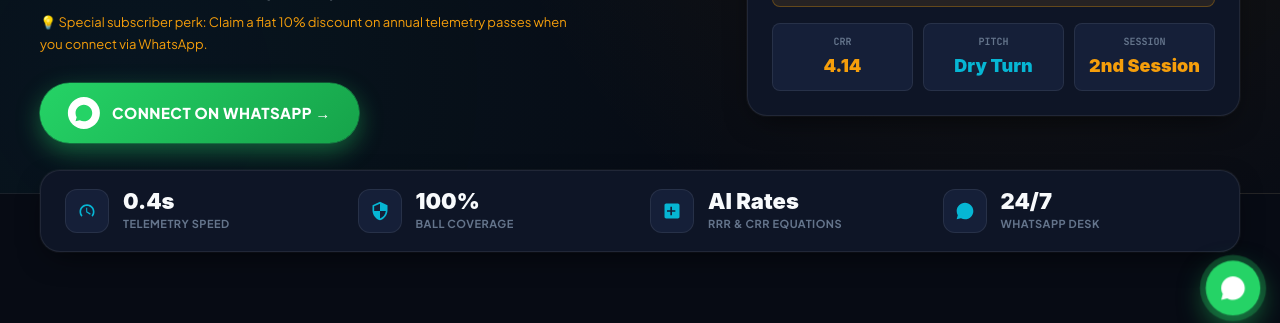
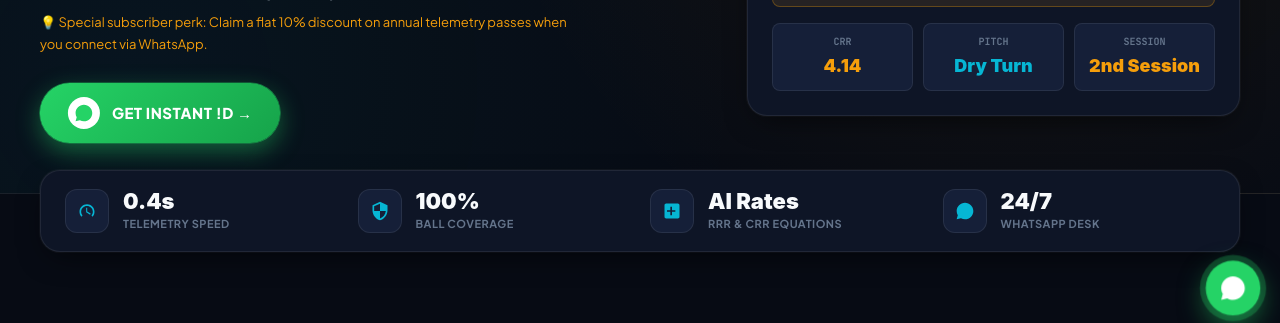
Before and after one commit to piyushjsk1-collab/apnabook_gglads_ApnaScore, a plain HTML site: page index.html in a window 1280 px wide. Shown: the part 465-788 px from the top of the page. Drawn offline with Linux system fonts and the light colour scheme; a web font is replaced by a local one.

Commit message:
Update index.html

```diff
--- a/index.html
+++ b/index.html
@@ -1326,7 +1326,7 @@
             <span class="wa-icon-orb">
               <svg class="icon-svg" style="font-size:20px;" viewBox="0 0 24 24"><path d="M12.031 6.172c-3.181 0-5.767 2.586-5.768 5.766-.001 1.298.38 2.27 1.019 3.287l-.582 2.128 2.182-.573c.978.58 1.911.928 3.145.929 3.178 0 5.767-2.587 5.768-5.766.001-3.187-2.575-5.77-5.764-5.771zm3.392 8.244c-.144.405-.837.774-1.17.824-.312.045-.634.044-1.29-.144-.814-.233-1.638-.72-2.316-1.398-.679-.679-1.165-1.503-1.398-2.316-.188-.656-.189-.978-.144-1.29.05-.333.419-1.026.824-1.17.133-.048.28-.023.38.077l.794.794c.1.1.125.247.077.38-.077.214-.225.443-.377.595-.088.088-.088.232 0 .32.485.485 1.053.854 1.687 1.087.088.032.186.012.25-.052.152-.152.381-.3.595-.377.133-.048.28-.023.38.077l.794.794c.1.1.125.247.077.38zM12 2C6.48 2 2 6.48 2 12c0 1.82.487 3.53 1.338 5L2 22l5.176-1.309C8.61 21.536 10.26 22 12 22c5.52 0 10-4.48 10-10S17.52 2 12 2z"/></svg>
             </span>
-            <span>CONNECT ON WHATSAPP &rarr;</span>
+            <span>Get Instant !D &rarr;</span>
           </a>
         </div>
 
```
